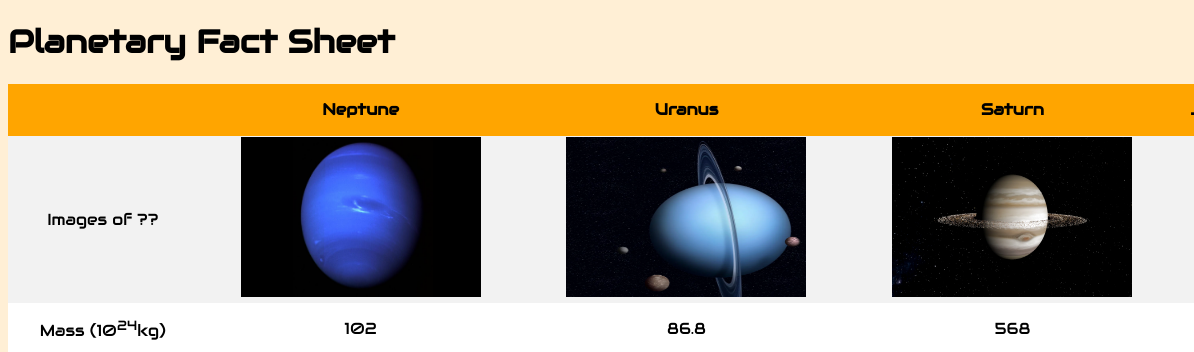
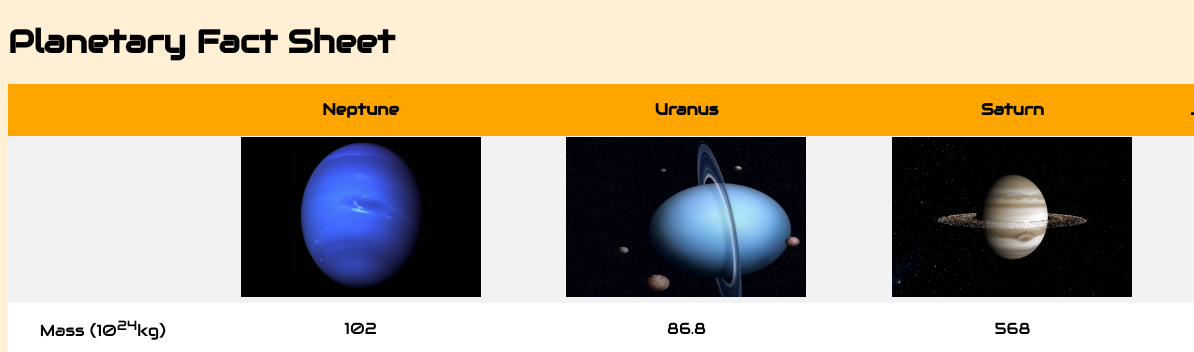
Before and after one commit to BrahmantyaWardhana/itmd_361_lab5, a plain HTML site: page index.html in a window 1280 px wide. Shown: the top 352 px of the page, 0-1194 px from the left. Drawn offline with Linux system fonts and the light colour scheme.

Commit message:
changed image row

```diff
--- a/index.html
+++ b/index.html
@@ -17,7 +17,7 @@
       <th>Jupiter</th>
     </tr>
     <tr>
-      <td>Images of ??</td>
+      <td></td>
       <td><img class="img" src="media/neptune.png" alt="?"></td>
       <td><img class="img" src="media/uranus.png" alt="?"></td>
       <td><img class="img" src="media/saturn.png" alt="?"></td>
```
